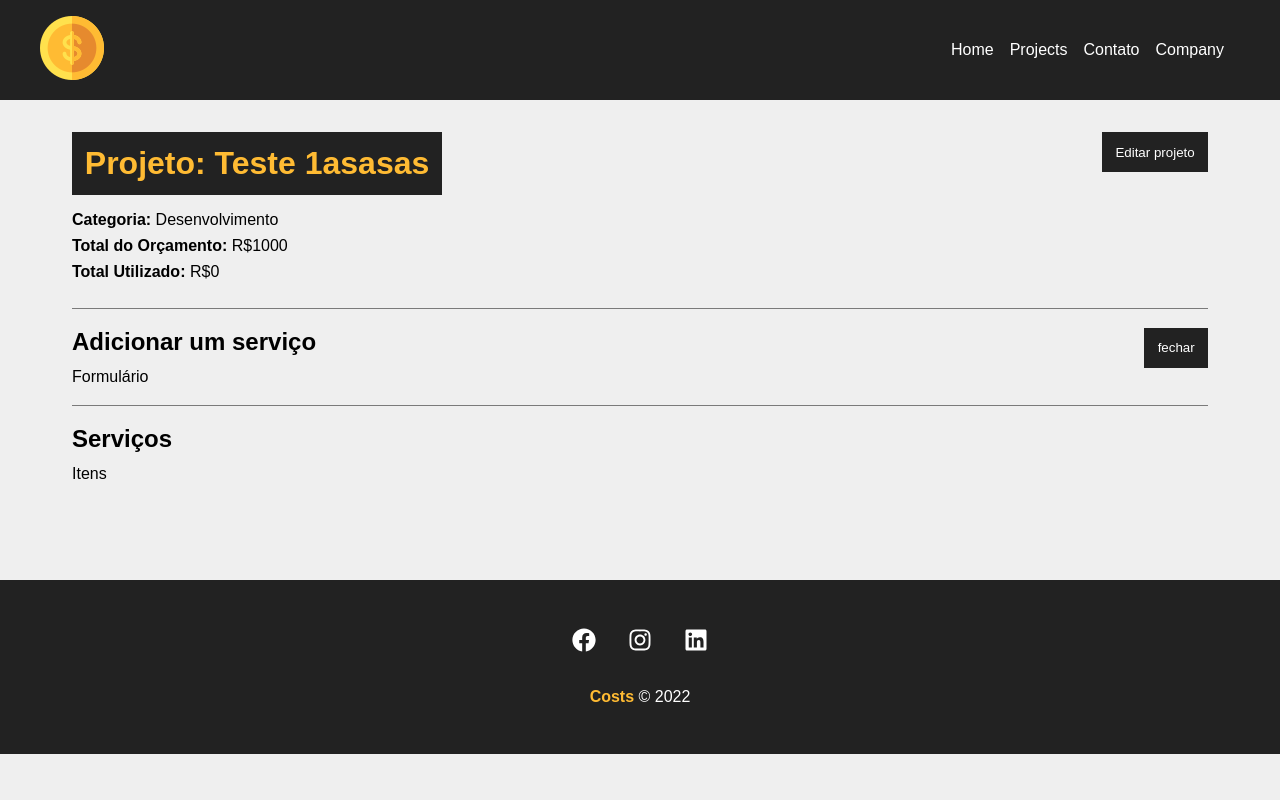
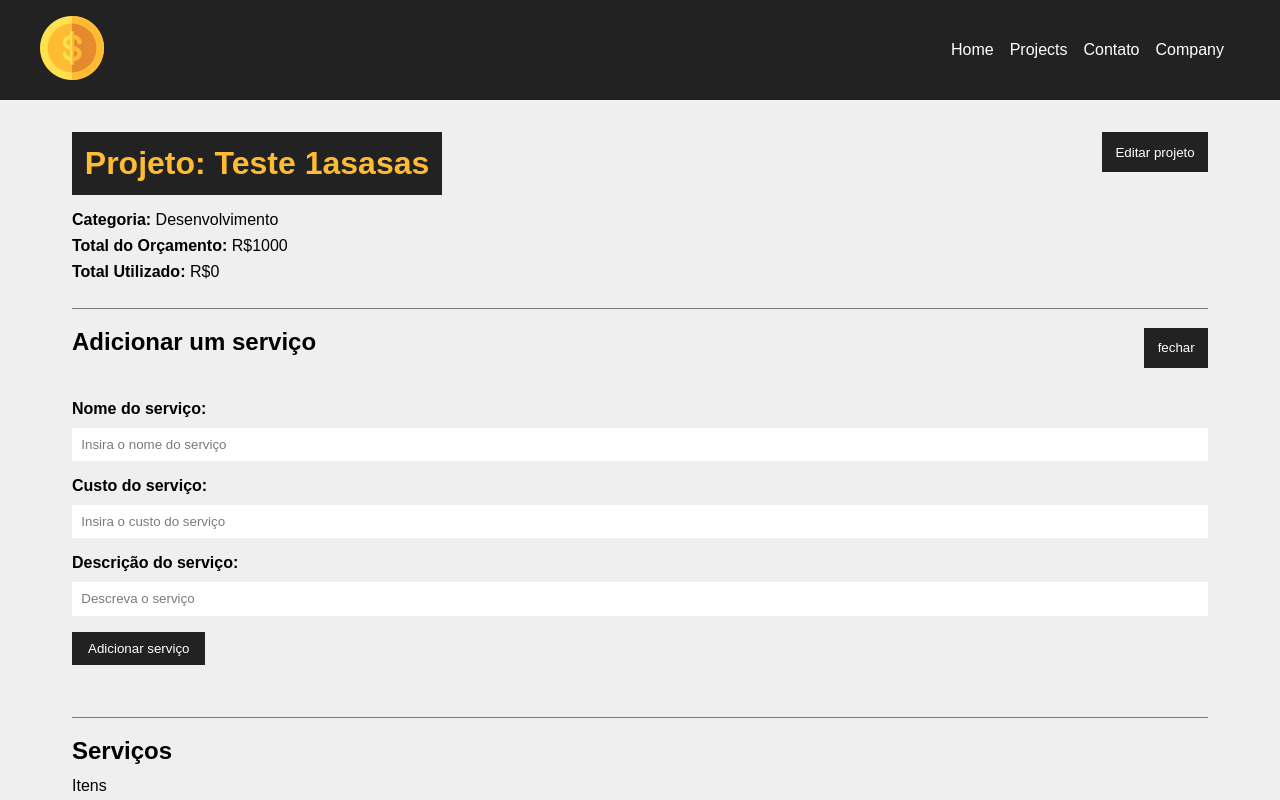
Before and after one commit to dgleyramos1/costs, a React (Create React App) app: page /project/1 in a window 1280 px wide. Both pictures are taken after a click on the button "Adicionar um serviço". Shown: the top 800 px of the page. Built offline with nearby package versions, Linux system fonts and the light colour scheme; data requests are answered from the project's data file.

Commit message:
Adicionando novos serviços

```diff
--- a/src/components/pages/Project.js
+++ b/src/components/pages/Project.js
@@ -1,3 +1,5 @@
+import { parse, v4 as uuidv4 } from 'uuid';
+
 import { useParams } from 'react-router-dom';
 import styles from './Project.module.css';
 import { useState, useEffect } from 'react';
@@ -5,6 +7,7 @@
 import Container from '../layout/Container';
 import ProjectForm from '../project/ProjectForm';
 import Message from '../layout/Message';
+import ServiceForm from '../service/ServiceForm';
 
 const Project = () => {
 
@@ -69,6 +72,44 @@
         .catch(err => console.log(err))
     }
 
+    const createService = (project) => {
+        setMessage('');
+
+        //Last service
+        const lastService = project.services[project.services.length - 1];
+
+        lastService.id = uuidv4();
+
+        const lastServiceCost = lastService.cost;
+
+        const newCost = parseFloat(project.cost) + parseFloat(lastServiceCost)
+
+        //maximum value validation
+        if(newCost > parseFloat(project.budget)){
+            setMessage('Orçamento ultrapassado, verifique o valor do serviço');
+            setType('error');
+            project.services.pop();
+            return false;
+        }
+
+        //add service cost to project total cost
+        project.cost = newCost;
+
+        //update project
+        fetch(`http://localhost:5000/projects/${project.id}`,{
+            method: 'PATCH',
+            headers: {
+                'Content-Type': 'application/json'
+            },
+            body: JSON.stringify(project)
+        })
+        .then(resp => resp.json())
+        .then(data => {
+
+        })
+        .catch(err => console.log(err))
+
+    }
 
 
     return (
@@ -114,7 +155,15 @@
                                 {!showServiceForm ? 'Adicionar um serviço' : 'fechar'}
                             </button>
                             <div className={styles.project_info}>
-                                {showServiceForm && <div>Formulário</div>}
+                                {showServiceForm &&
+                                    (
+                                        <ServiceForm
+                                            handleSubmit={createService}
+                                            btnText="Adicionar serviço"
+                                            projectData={project}
+                                        />
+                                    )
+                                }
                             </div>
                         </div>
                         <h2>Serviços</h2>
--- /dev/null
+++ b/src/components/service/ServiceForm.js
@@ -0,0 +1,47 @@
+import {useState} from 'react';
+import styles from   '../project/ProjectForm.module.css';
+import Input from '../form/Input';
+import SubmitButton from '../form/SubmitButton';
+
+const Serviceform = ({ handleSubmit, btnText, projectData }) => {
+
+    const [ service, setService ] = useState({})
+
+    const submit = (e) => {
+        e.preventDefault()
+        projectData.services.push(service)
+        handleSubmit(projectData)
+    }
+    const handleChange = (e) => {
+        setService({...service, [e.target.name]: e.target.value})
+    }
+
+    return (
+        <form onSubmit={submit} className={styles.form}>
+            <Input
+                type="text"
+                text="Nome do serviço"
+                name="name"
+                placeholder="Insira o nome do serviço"
+                handleOnChange={handleChange}
+            />
+            <Input
+                type="number"
+                text="Custo do serviço"
+                name="cost"
+                placeholder="Insira o custo do serviço"
+                handleOnChange={handleChange}
+            />
+            <Input
+                type="text"
+                text="Descrição do serviço"
+                name="description"
+                placeholder="Descreva o serviço"
+                handleOnChange={handleChange}
+            />
+            <SubmitButton text={btnText} />
+        </form>
+    );
+}
+
+export default Serviceform;
```
